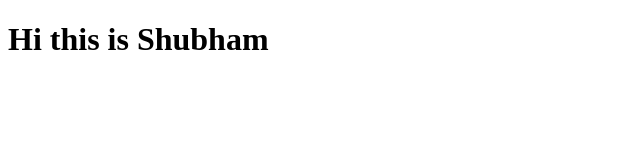
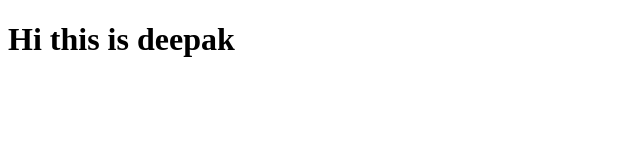
Before and after one commit to pratikshub/deepakcommit, a plain HTML site: page index.html in a window 1280 px wide. Shown: the whole page, without its empty margins (0-640 px from the left). Drawn offline with Linux system fonts and the light colour scheme.

Commit message:
my first commit

```diff
--- a/index.html
+++ b/index.html
@@ -7,6 +7,6 @@
     <title>Document</title>
 </head>
 <body>
-    <h1>Hi this is Shubham</h1>
+    <h1>Hi this is deepak</h1>
 </body>
 </html>
```
